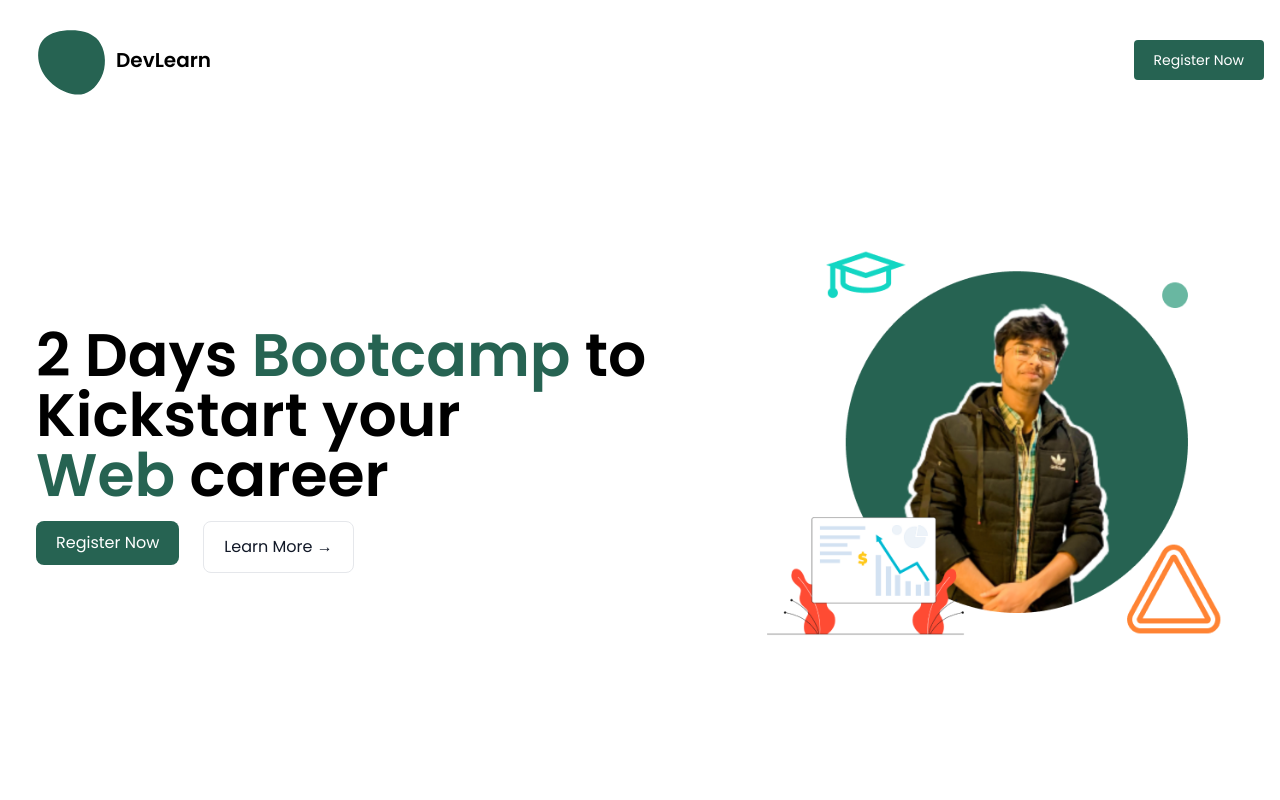
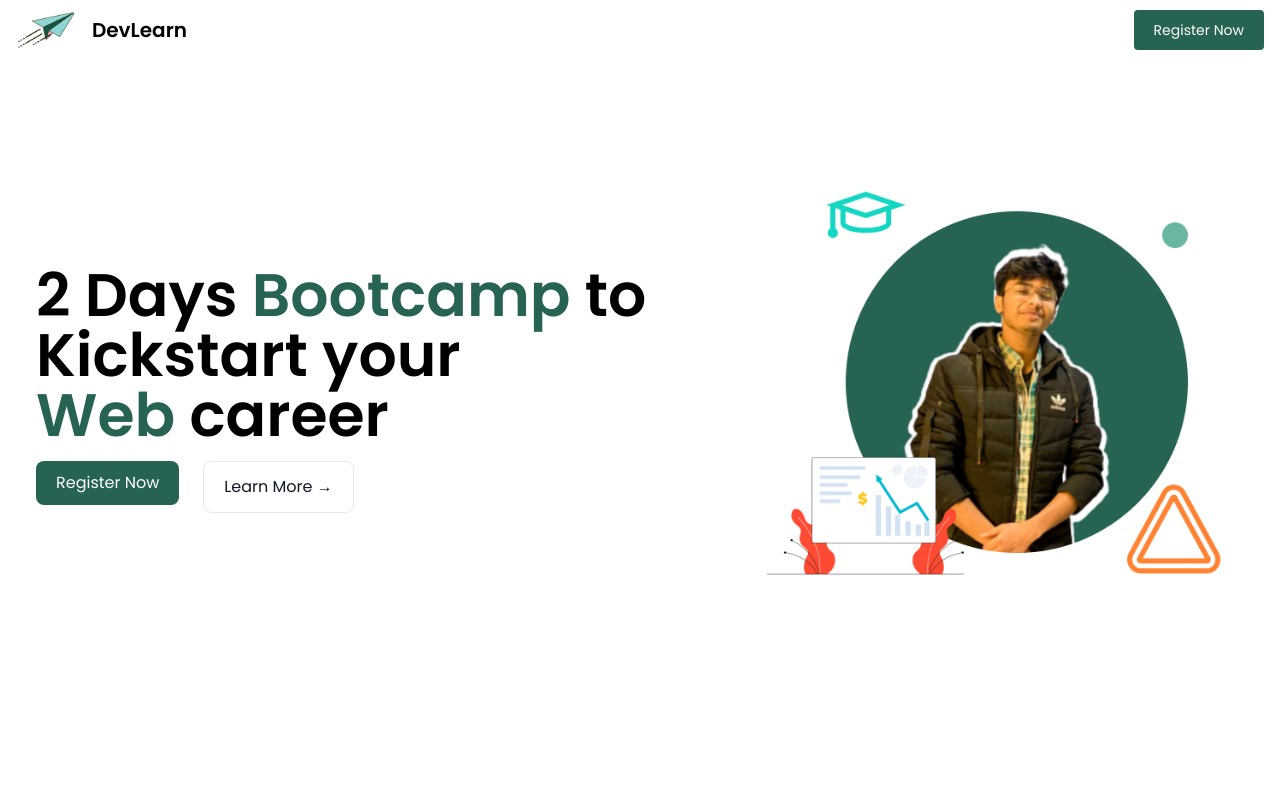
Before and after one commit to goyalk130/DevLearn, a website: page docs/index.html in a window 1280 px wide. Shown: the top 800 px of the page. Drawn offline with Linux system fonts and the light colour scheme.

Commit message:
logo added

```diff
--- a/docs/index.html
+++ b/docs/index.html
@@ -22,7 +22,7 @@
         <nav class="bg-white border-gray-200 py-2.5 dark:bg-gray-900">
           <div class="flex flex-wrap items-center justify-between max-w-screen-xl px-4 mx-auto">
             <a href="#" class="flex items-center">
-              <svg
+              <!-- <svg
                 class="blob1"
                 xmlns="http://www.w3.org/2000/svg"
                 width="100"
@@ -32,8 +32,8 @@
                   d="M480.8 168.7C524.5 210.6 543.4 285.2 528.9 353.7 514.5 422.2 466.7 484.5 409.7 502.2 352.6 519.8 286.4 492.8 237.5 458.3 188.6 423.8 157 381.8 142.2 331.7 127.4 281.7 129.2 223.5 158.3 184.9 187.4 146.2 243.7 127.1 306.1 122.2 368.5 117.3 437.1 126.7 480.8 168.7Z"
                   fill="#266352"
                 />
-              </svg>
-              <!-- <img src="./images/logo.svg" class="h-6 mr-3 sm:h-9" alt="" /> -->
+              </svg> -->
+              <img src="./images/logo.png" class="h-6 mr-3 sm:h-9" alt="" />
               <span class="self-center text-xl font-semibold whitespace-nowrap dark:text-white"
                 >DevLearn</span
               >
```
Also changed, not shown: docs/images/logo.png (added).
